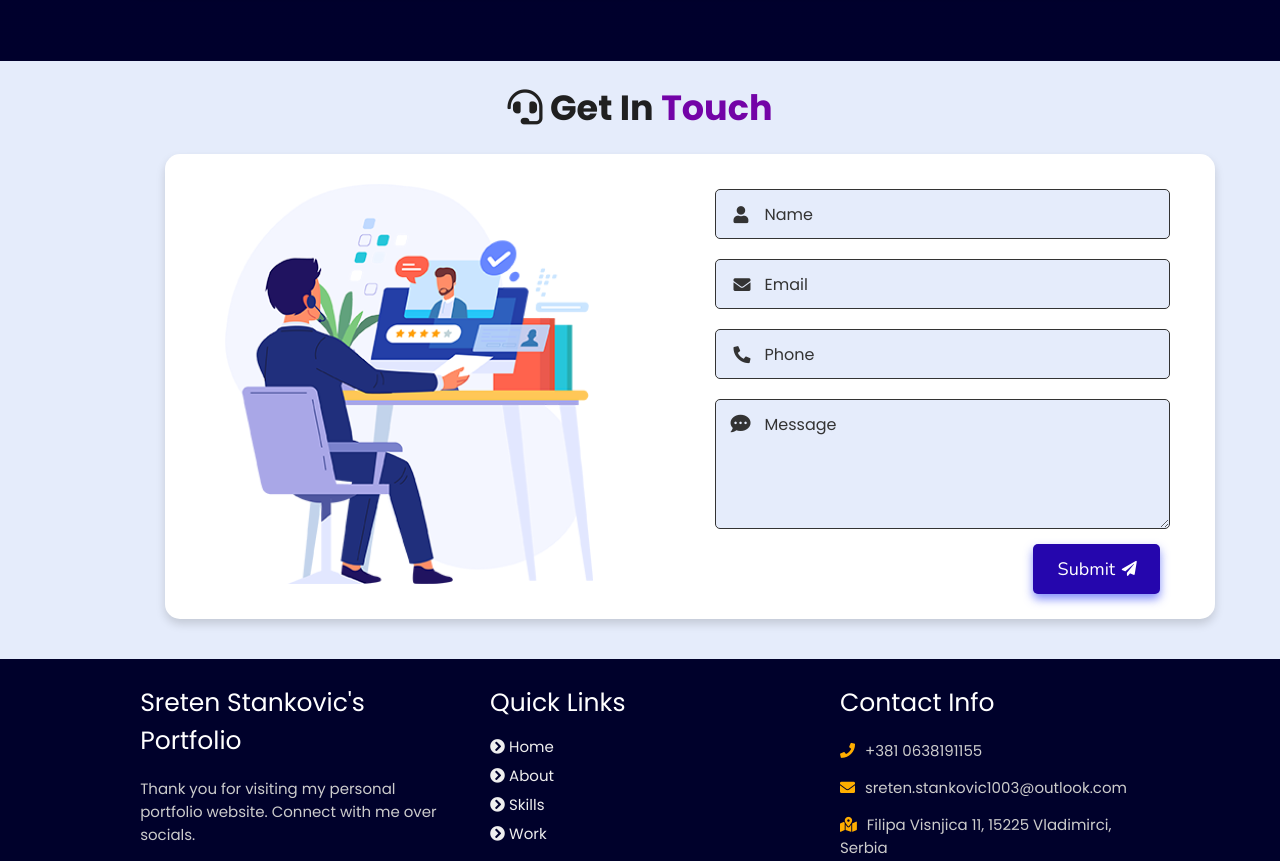
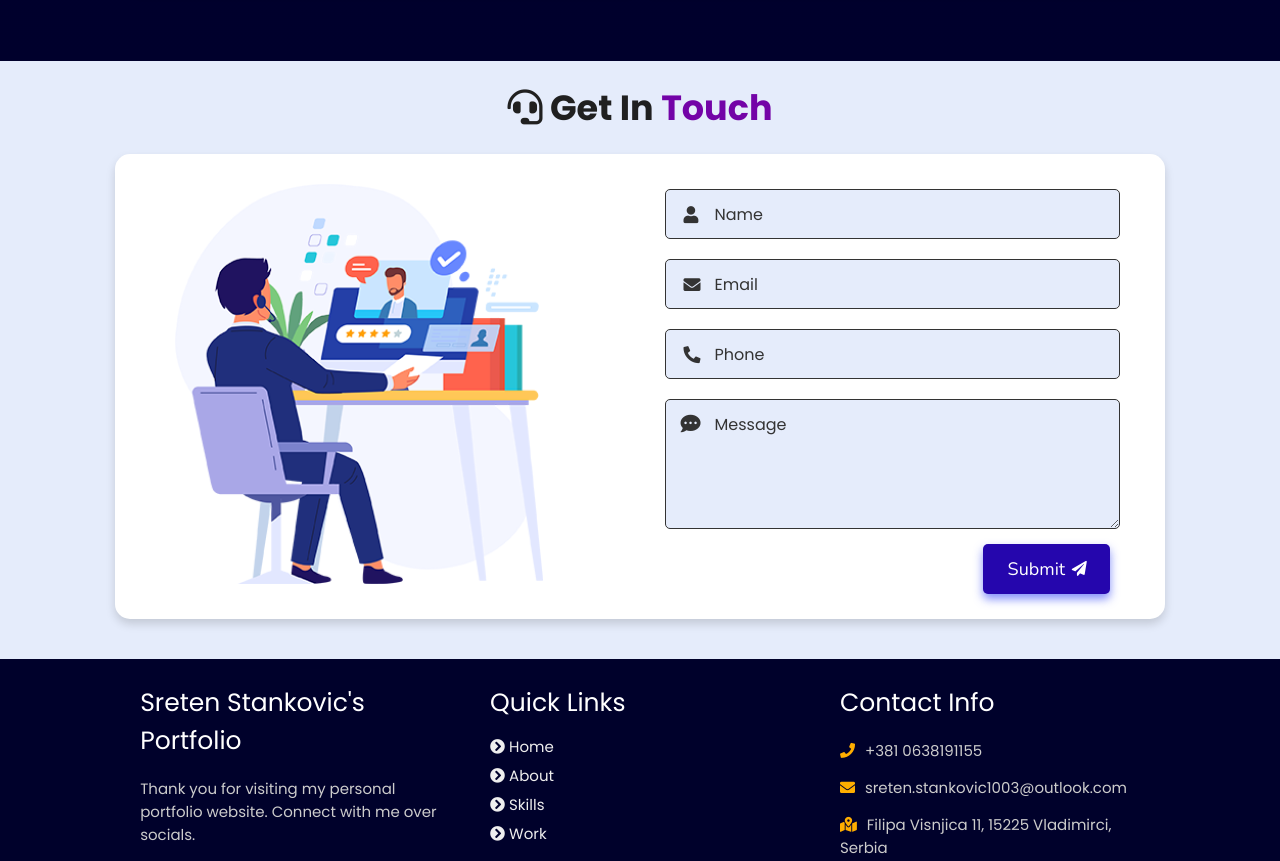
Before and after one commit to alekjovicic321/sreten_portfolio, a plain HTML site: page index.html in a window 1280 px wide. Shown: the part 3647-4508 px from the top of the page. Drawn offline with nearby package versions, Linux system fonts and the light colour scheme.

Commit message:
Update style.css

```diff
--- a/assets/css/style.css
+++ b/assets/css/style.css
@@ -528,6 +528,15 @@ header .navbar ul li a:hover {
     margin-top: 5px;
     width: 100%;
   }
+}
+.contact {
+  display: grid;
+  place-items: center;
+}
+
+.contact .container {
+  width: 100%;
+  max-width: [your-desired-width];
 }
 /* skills media queries ends*/
 /* skills section ends */
```
